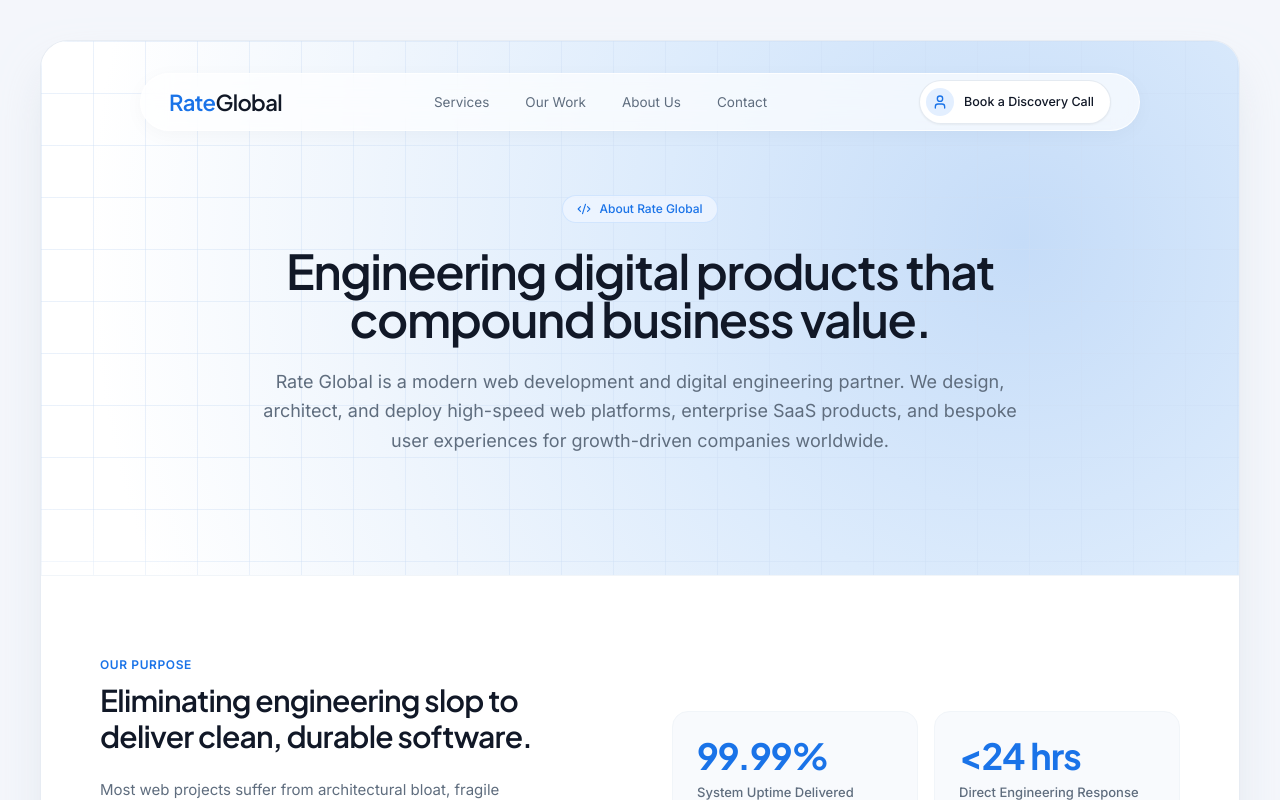
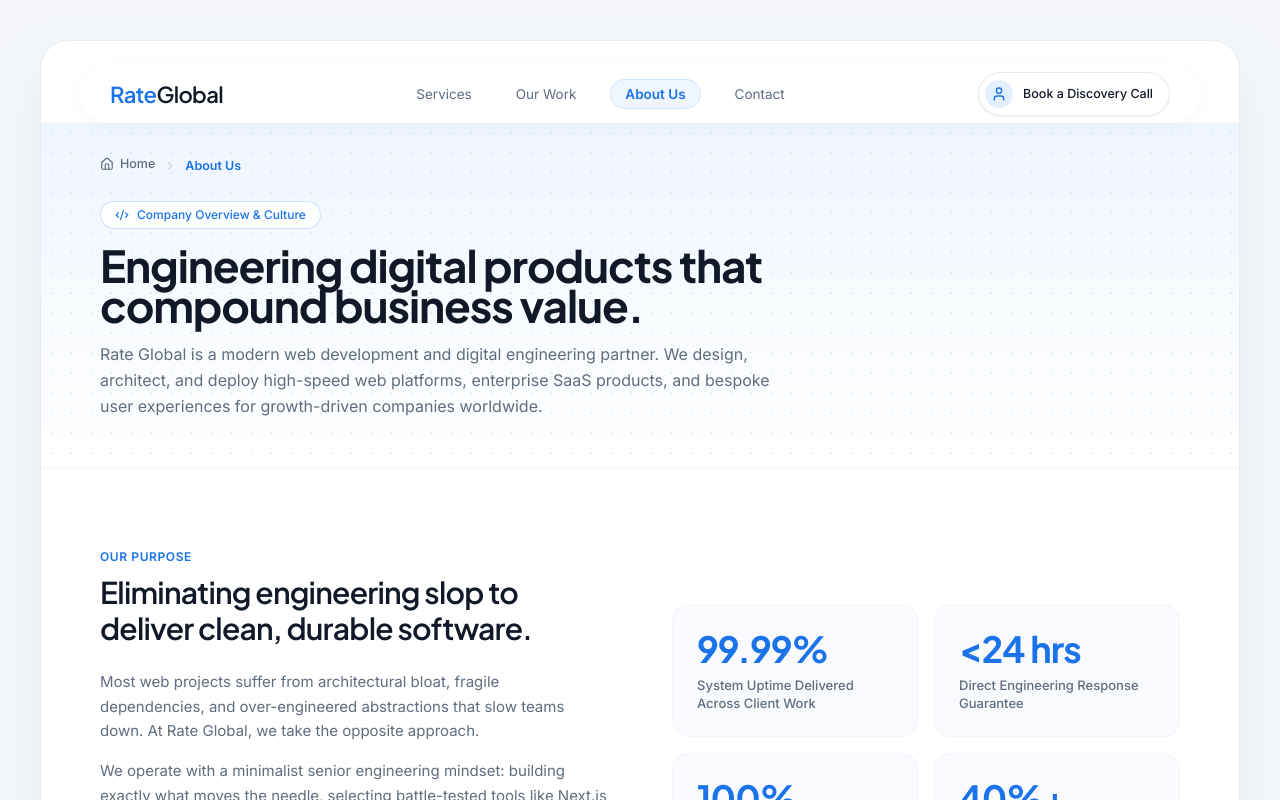
Before and after one commit to fahadrahman444/rate-global-website, a Next.js app: page /about in a window 1280 px wide. Shown: the top 800 px of the page. Built offline with nearby package versions, Linux system fonts and the light colour scheme.

Commit message:
feat(ui): enhance multi-page experience with active nav, breadcrumb headers, and section pathways

```diff
--- a/app/about/page.tsx
+++ b/app/about/page.tsx
@@ -2,12 +2,12 @@ import type { Metadata } from "next";
 import Link from "next/link";
 import { Navbar } from "@/components/layout/Navbar";
 import { Footer } from "@/components/layout/Footer";
+import { SubpageHeader } from "@/components/layout/SubpageHeader";
 import {
   Code2,
   Cpu,
   ShieldCheck,
   Sparkles,
-  Layers,
   Zap,
   ArrowRight,
   CheckCircle2
@@ -58,31 +58,19 @@ export default function AboutPage() {
     <main className="py-6 sm:py-10 px-3 sm:px-6">
       <div className="mx-auto max-w-[1200px] overflow-hidden rounded-[28px] bg-white shadow-2xl shadow-slate-300/60 border border-slate-200/80">
 
-        {/* Header Canvas */}
-        <div className="hero-canvas relative overflow-hidden pt-6 pb-20 lg:pb-24 border-b border-slate-100">
-          <div
-            className="hero-grid pointer-events-none absolute inset-0 [mask-image:radial-gradient(ellipse_92%_85%_at_50%_45%,#000_70%,transparent_100%)]"
-            aria-hidden="true"
-          />
+        {/* Navigation Bar */}
+        <div className="pt-4 px-6 lg:px-10">
+          <Navbar />
+        </div>
 
-          <div className="relative z-10 mx-auto max-w-[1080px] px-6 lg:px-10">
-            <Navbar />
-
-            {/* Hero Header */}
-            <div className="pt-16 pb-6 text-center max-w-3xl mx-auto">
-              <div className="inline-flex items-center gap-2 rounded-full border border-blue-200/60 bg-blue-50/80 px-3.5 py-1 text-[12px] font-medium text-brand-blue mb-6">
-                <Code2 className="h-3.5 w-3.5" />
-                <span>About Rate Global</span>
-              </div>
-              <h1 className="font-display text-4xl sm:text-5xl font-semibold tracking-[-0.03em] text-brand-charcoal leading-[1.15]">
-                Engineering digital products that compound business value.
-              </h1>
-              <p className="mt-6 text-[16px] sm:text-[18px] text-brand-slate leading-relaxed">
-                Rate Global is a modern web development and digital engineering partner. We design, architect, and deploy high-speed web platforms, enterprise SaaS products, and bespoke user experiences for growth-driven companies worldwide.
-              </p>
-            </div>
-          </div>
-        </div>
+        {/* Distinct Subpage Header with Breadcrumb */}
+        <SubpageHeader
+          currentLabel="About Us"
+          badge="Company Overview & Culture"
+          icon={Code2}
+          title="Engineering digital products that compound business value."
+          description="Rate Global is a modern web development and digital engineering partner. We design, architect, and deploy high-speed web platforms, enterprise SaaS products, and bespoke user experiences for growth-driven companies worldwide."
+        />
 
         {/* Narrative & Mission */}
         <section className="py-20 px-6 lg:px-12 bg-white">
--- a/components/layout/Navbar.tsx
+++ b/components/layout/Navbar.tsx
@@ -2,10 +2,19 @@
 
 import { useState } from "react";
 import Link from "next/link";
+import { usePathname } from "next/navigation";
 import { User, Menu, X } from "lucide-react";
 
 export function Navbar() {
   const [mobileMenuOpen, setMobileMenuOpen] = useState(false);
+  const pathname = usePathname();
+
+  const navLinks = [
+    { href: "/services", label: "Services", active: pathname === "/services" },
+    { href: "/#work", label: "Our Work", active: false },
+    { href: "/about", label: "About Us", active: pathname === "/about" },
+    { href: "/contact", label: "Contact", active: pathname === "/contact" },
+  ];
 
   return (
     <header className="relative z-50 flex justify-center pt-2">
@@ -20,20 +29,21 @@ export function Navbar() {
           <span className="text-brand-charcoal">Global</span>
         </Link>
 
-        {/* Desktop Nav Links */}
-        <div className="hidden md:flex items-center gap-9 text-[13.5px] font-normal text-brand-slate">
-          <Link href="/services" className="transition-colors hover:text-brand-charcoal">
-            Services
-          </Link>
-          <Link href="/#work" className="transition-colors hover:text-brand-charcoal">
-            Our Work
-          </Link>
-          <Link href="/about" className="transition-colors hover:text-brand-charcoal">
-            About Us
-          </Link>
-          <Link href="/contact" className="transition-colors hover:text-brand-charcoal">
-            Contact
-          </Link>
+        {/* Desktop Nav Links with Active Indicator */}
+        <div className="hidden md:flex items-center gap-6 text-[13.5px]">
+          {navLinks.map((link) => (
+            <Link
+              key={link.href}
+              href={link.href}
+              className={`transition-all duration-200 ${
+                link.active
+                  ? "font-semibold text-brand-blue bg-blue-50/90 border border-blue-200/60 px-3.5 py-1 rounded-full shadow-2xs"
+                  : "font-normal text-brand-slate hover:text-brand-charcoal px-2.5 py-1"
+              }`}
+            >
+              {link.label}
+            </Link>
+          ))}
         </div>
 
         {/* Action Button & Mobile Toggle */}
@@ -64,40 +74,26 @@ export function Navbar() {
       {/* Mobile Menu Dropdown */}
       {mobileMenuOpen && (
         <div className="absolute top-[70px] left-0 right-0 z-50 rounded-3xl border border-white/80 bg-white/95 p-6 shadow-xl backdrop-blur-xl md:hidden">
-          <div className="flex flex-col gap-4 text-[15px] font-medium text-brand-charcoal">
-            <Link
-              href="/services"
-              onClick={() => setMobileMenuOpen(false)}
-              className="py-2 transition hover:text-brand-blue"
-            >
-              Services
-            </Link>
-            <Link
-              href="/#work"
-              onClick={() => setMobileMenuOpen(false)}
-              className="py-2 transition hover:text-brand-blue"
-            >
-              Our Work
-            </Link>
-            <Link
-              href="/about"
-              onClick={() => setMobileMenuOpen(false)}
-              className="py-2 transition hover:text-brand-blue"
-            >
-              About Us
-            </Link>
-            <Link
-              href="/contact"
-              onClick={() => setMobileMenuOpen(false)}
-              className="py-2 transition hover:text-brand-blue"
-            >
-              Contact
-            </Link>
-            <div className="pt-2 border-t border-slate-100">
+          <div className="flex flex-col gap-2 text-[15px] font-medium text-brand-charcoal">
+            {navLinks.map((link) => (
+              <Link
+                key={link.href}
+                href={link.href}
+                onClick={() => setMobileMenuOpen(false)}
+                className={`py-2 px-3 rounded-xl transition ${
+                  link.active
+                    ? "text-brand-blue bg-blue-50/80 font-semibold"
+                    : "text-brand-charcoal hover:bg-slate-50"
+                }`}
+              >
+                {link.label}
+              </Link>
+            ))}
+            <div className="pt-3 mt-1 border-t border-slate-100">
               <Link
                 href="/contact"
                 onClick={() => setMobileMenuOpen(false)}
-                className="flex items-center justify-center gap-2 rounded-full bg-brand-blue py-3 px-5 text-[14px] font-medium text-white shadow-sm transition hover:bg-blue-600"
+                className="flex items-center justify-center gap-2 rounded-full bg-brand-blue py-3 px-5 text-[14px] font-medium text-white shadow-sm transition hover:bg-blue-600 min-h-[44px]"
               >
                 <span>Book a Discovery Call</span>
               </Link>
--- /dev/null
+++ b/components/layout/SubpageHeader.tsx
@@ -0,0 +1,67 @@
+import Link from "next/link";
+import { ChevronRight, Home, type LucideIcon } from "lucide-react";
+
+interface SubpageHeaderProps {
+  badge: string;
+  title: string;
+  description: string;
+  icon?: LucideIcon;
+  currentLabel: string;
+}
+
+export function SubpageHeader({
+  badge,
+  title,
+  description,
+  icon: Icon,
+  currentLabel,
+}: SubpageHeaderProps) {
+  return (
+    <div className="relative overflow-hidden bg-gradient-to-b from-[#EFF5FF] to-white pt-8 pb-12 px-6 lg:px-12 border-b border-slate-100">
+      {/* Subtle architectural dot grid pattern for technical texture */}
+      <div
+        className="pointer-events-none absolute inset-0 opacity-25 [background-image:radial-gradient(#93c5fd_1px,transparent_1px)] [background-size:20px_20px]"
+        aria-hidden="true"
+      />
+
+      <div className="relative z-10 mx-auto max-w-[1080px]">
+        {/* Breadcrumb Navigation Trail */}
+        <nav aria-label="Breadcrumb" className="mb-6">
+          <ol className="flex items-center gap-2 text-[12.5px] text-brand-slate font-medium">
+            <li>
+              <Link
+                href="/"
+                className="inline-flex items-center gap-1.5 hover:text-brand-blue transition-colors"
+              >
+                <Home className="h-3.5 w-3.5" />
+                <span>Home</span>
+              </Link>
+            </li>
+            <li aria-hidden="true">
+              <ChevronRight className="h-3.5 w-3.5 text-slate-300" />
+            </li>
+            <li className="text-brand-blue font-semibold" aria-current="page">
+              {currentLabel}
+            </li>
+          </ol>
+        </nav>
+
+        {/* Header Content */}
+        <div className="max-w-3xl">
+          <div className="inline-flex items-center gap-2 rounded-full border border-blue-200/80 bg-white/90 px-3.5 py-1 text-[12px] font-medium text-brand-blue mb-4 shadow-2xs backdrop-blur-sm">
+            {Icon && <Icon className="h-3.5 w-3.5" />}
+            <span>{badge}</span>
+          </div>
+
+          <h1 className="font-display text-3xl sm:text-4xl lg:text-[44px] font-bold tracking-tight text-brand-charcoal leading-[1.18]">
+            {title}
+          </h1>
+
+          <p className="mt-4 text-[15px] sm:text-[16px] text-brand-slate leading-relaxed max-w-2xl">
+            {description}
+          </p>
+        </div>
+      </div>
+    </div>
+  );
+}
--- a/components/sections/ContactSection.tsx
+++ b/components/sections/ContactSection.tsx
@@ -1,6 +1,7 @@
 "use client";
 
 import { useState, type FormEvent } from "react";
+import Link from "next/link";
 import { Mail, Clock, ShieldCheck, CheckCircle, Loader2, ArrowRight } from "lucide-react";
 
 const budgetOptions = ["< $10k", "$10k – $25k", "$25k – $50k", "$50k+"];
@@ -276,6 +277,20 @@ export function ContactSection() {
 
         </div>
 
+        {/* Pathway to FAQ & Full Contact Hub */}
+        <div className="mt-14 pt-8 border-t border-slate-200/60 flex flex-col sm:flex-row items-center justify-between gap-4">
+          <p className="text-[14px] text-brand-slate text-center sm:text-left">
+            Have questions about pricing, IP ownership, sprint timelines, or our tech stack?
+          </p>
+          <Link
+            href="/contact#faq"
+            className="inline-flex items-center gap-2 rounded-full border border-slate-200 bg-white hover:border-blue-300 hover:text-brand-blue px-6 py-2.5 text-[13px] font-medium text-brand-charcoal shadow-2xs transition min-h-[44px]"
+          >
+            <span>Read Client FAQs</span>
+            <ArrowRight className="h-4 w-4" />
+          </Link>
+        </div>
+
       </div>
     </section>
   );
```
Also changed, not shown: app/contact/page.tsx (+14 -25 lines), app/privacy-policy/page.tsx (+15 -26 lines), app/services/page.tsx (+14 -25 lines), components/sections/PortfolioSection.tsx (+18 -1 lines), components/sections/ProcessSection.tsx (+31 -16 lines), components/sections/ServicesPreview.tsx (+18 -3 lines).
